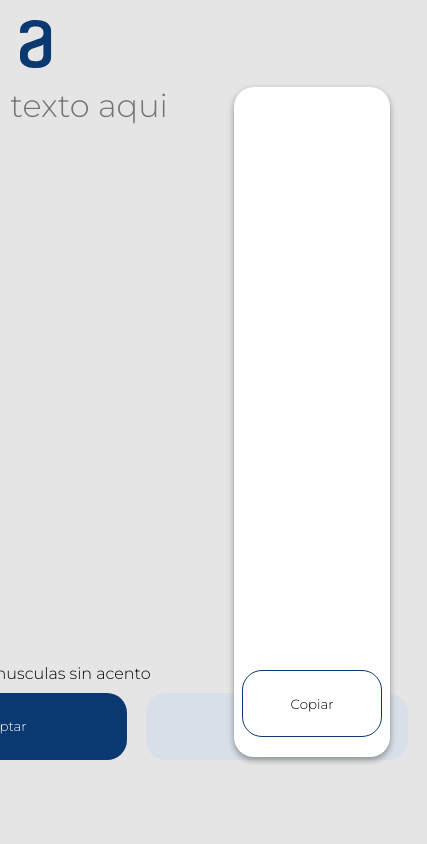
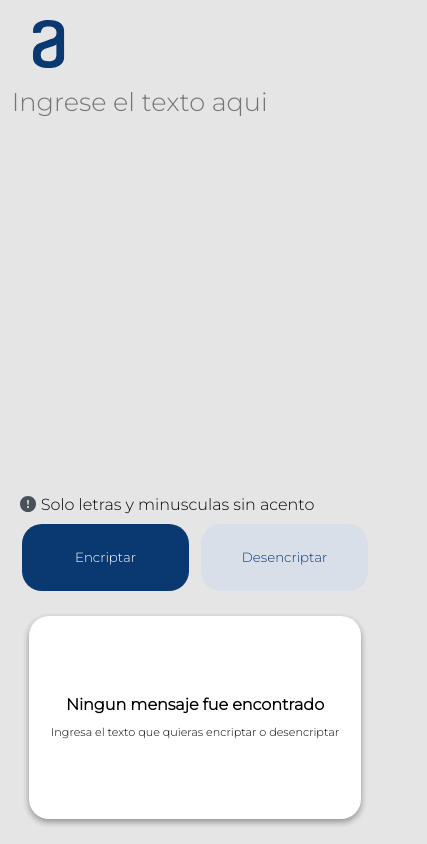
Before and after one commit to davidzaaan/ONE-Encriptador, a plain HTML site: page index.html in a window 390 px wide. Shown: the whole page, 427 px wide, since content can reach past the window. Drawn offline with Linux system fonts and the light colour scheme.

Commit message:
Add responsive design

```diff
--- a/index.html
+++ b/index.html
@@ -463,7 +463,7 @@
                 </div>
 
                 <div class="text_encrypted">
-                    <p class="resulting_text"></p>
+                    <span class="resulting_text"></span>
                     <button class="copy_to_clipboard" onclick="copyToClipboard();">Copiar</button>
                 </div>
 
--- a/styles.css
+++ b/styles.css
@@ -11,7 +11,6 @@ body {
 }
 
 main {
-    /* background: red; */
     width: 100%;
     display: flex;
 }
@@ -19,7 +18,6 @@ main {
 .alura-logo {
     width: 10%;
     height: 100vh;
-    /* background-color: blue; */
     text-align: center;
 }
 
@@ -29,8 +27,6 @@ main {
 
 .text-to-encript-container {
     width: 50%;
-    /* background-color: aliceblue; */
-    /* padding: 40px; */
     display: flex;
     justify-content: center;
 }
@@ -38,7 +34,6 @@ main {
 
 /* All the text to encript styling */
 .text-to-encript {
-    /* background-color: green; */
     width: 100%;
     display: flex;
     justify-content: center;
@@ -46,7 +41,7 @@ main {
 }
 
 .text-to-encript-form {
-    /* background-color: red; */
+    width: 95%;
     margin: 0;
     padding: 0;
     box-sizing: border-box;
@@ -59,12 +54,12 @@ main {
 .text-to-encript-form>textarea {
     background-color: inherit;
     color: var(--text-color);
-    width: 577px;
+    width: 95%;
     height: 60%;
     resize: none;
     outline: none;
     border: none;
-    font-size: 2em;
+    font-size: 1.6rem;
 }
 
 .aviso {
@@ -78,7 +73,6 @@ main {
 }
 
 .encript-buttons {
-    /* background-color: aqua; */
     width: 100%;
     display: flex;
     justify-content: space-evenly;
@@ -119,12 +113,11 @@ main {
 /* Resulting encripted text styling */
 .encripted-text-container {
     width: 40%;
-    /* background-color: black; */
     display: flex;
 }
 
 .encripted_text_box {
-    width: 400px;
+    width: 75%;
     height: 670px;
     background-color: #fff;
     margin: auto;
@@ -138,17 +131,16 @@ main {
 }
 
 .text_no_found h1 {
-    font-size: 1.3em;
+    font-size: 1rem;
 }
 
 .text_no_found {
-    display: none;
-    /* background-color: red; */
+    display: block;
+    font-size: .7rem;
 }
 
 .text_encrypted {
-    /* background-color: #0A3871; */
-    display: flex;
+    display: none;
     width: 100%;
     height: 100%;
     flex-direction: column;
@@ -178,3 +170,66 @@ main {
 }
 
 /* End of resulting encripted text styling */
+
+
+@media (max-width: 1000px) {
+    main {
+        height: 100vh;
+        flex-direction: column;
+    }
+
+    .alura-logo {
+        width: 25%;
+        height: 10%;
+    }
+
+    .text-to-encript-container {
+        width: 100%;
+        height: 60%;
+        display: flex;
+        justify-content: flex-end;
+    }
+
+    .text-to-encript-form {
+        width: 95%;
+        height: 100%;
+        margin: 0;
+        padding: 0;
+        box-sizing: border-box;
+        display: flex;
+        flex-direction: column;
+        justify-content: space-between;
+    }
+
+    .encripted-text-container {
+        width: 100%;
+        height: 30%;
+    }
+
+    .encripted_text_box {
+        width: 85%;
+        min-height: 40%;
+        max-height: 80%;
+        text-align: left;
+    }
+
+    .text_no_found {
+        display: block;
+        text-align: center;
+    }
+
+    .text_no_found svg {
+        display: none;
+    }
+
+    .resulting_text {
+        padding: 10px;
+        font-size: 1rem;
+    }
+
+    .copy_to_clipboard {
+        height: 25%;
+        margin: 15px;
+    }
+
+}
```
